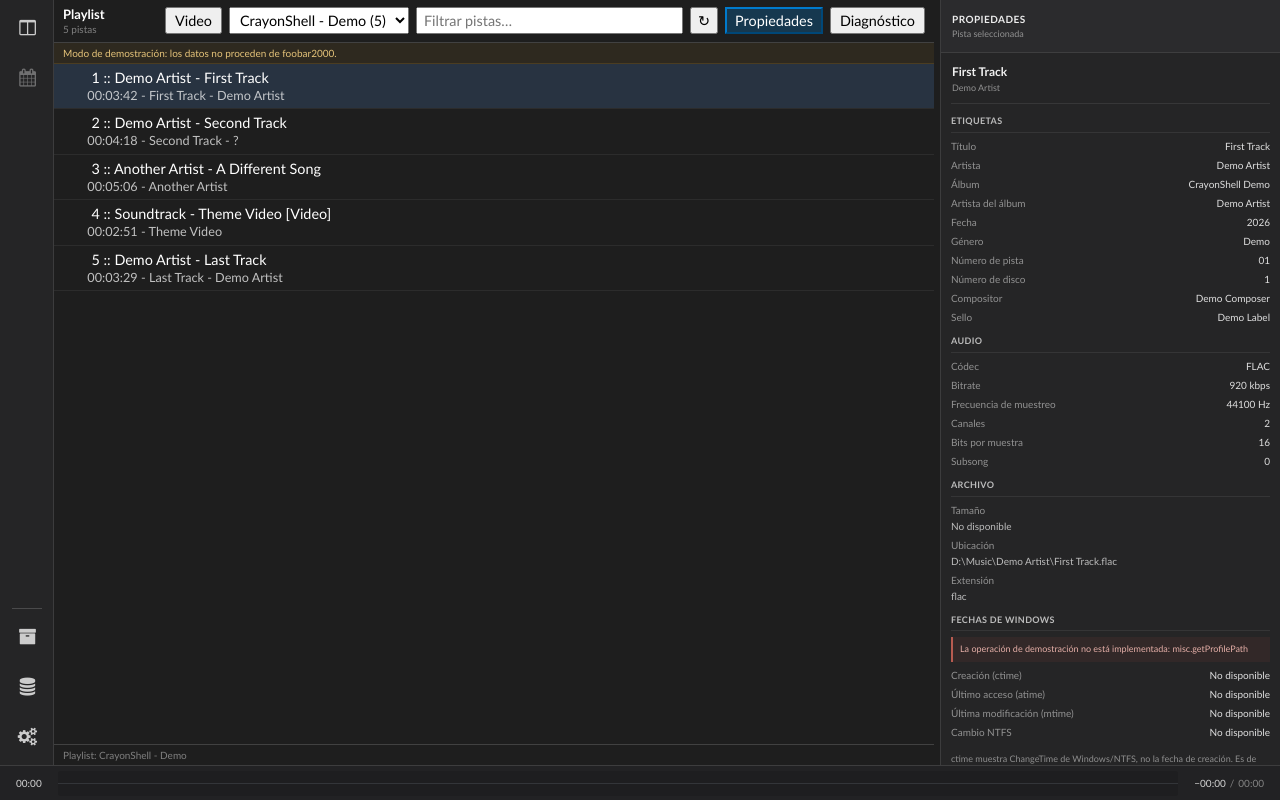
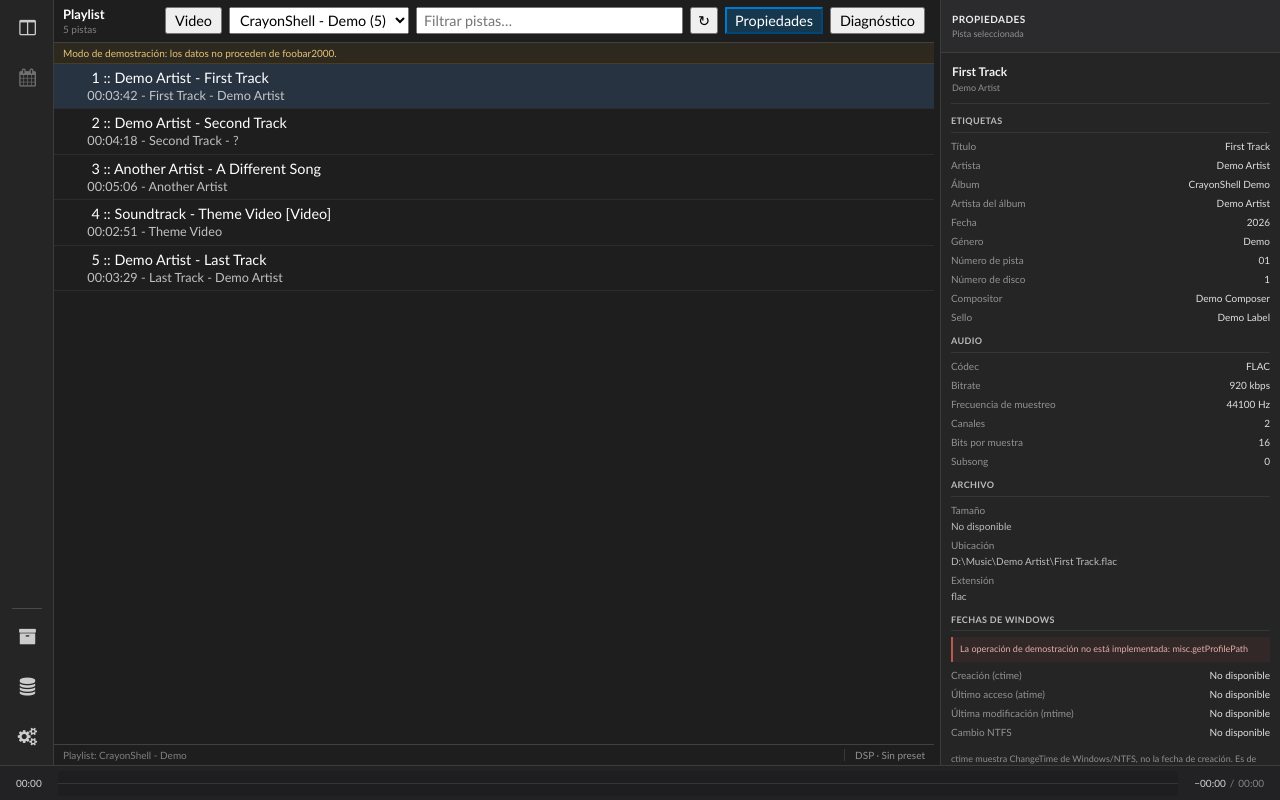
Before and after one commit to mhz698a/fb2k-CrayonShell, a React (Vite) app: page / in a window 1280 px wide. Built offline with nearby package versions, Linux system fonts and the light colour scheme.

Commit message:
Show DSP Auto Preset state in playlist status

```diff
--- a/src/components/PlaylistStatus.jsx
+++ b/src/components/PlaylistStatus.jsx
@@ -1,7 +1,86 @@
+import { useEffect, useState } from 'react';
+import {
+    getDspAutoPresetState,
+    subscribeDspAutoPresetState
+} from '../features/dspAutoPreset/dspAutoActivationController.js';
+
+const DSP_SOURCE_LABELS = {
+    default: 'predeterminado',
+    folder: 'carpeta',
+    track: 'canción'
+};
+
+function getDspStatusPresentation(state) {
+    const presetName = state.targetPreset || state.activePreset || '';
+
+    switch (state.status) {
+        case 'queued':
+            return {
+                label: 'DSP · En cola' + (presetName ? ': ' + presetName : ''),
+                title: 'Esperando para aplicar el DSP Preset' + (presetName ? ': ' + presetName : ''),
+                variant: 'is-queued'
+            };
+        case 'applying':
+            return {
+                label: 'DSP · Aplicando' + (presetName ? ': ' + presetName : ''),
+                title: 'Aplicando DSP Preset' + (presetName ? ': ' + presetName : ''),
+                variant: 'is-applying'
+            };
+        case 'verifying':
+            return {
+                label: 'DSP · Verificando' + (presetName ? ': ' + presetName : ''),
+                title: 'Verificando el DSP Preset' + (presetName ? ': ' + presetName : ''),
+                variant: 'is-verifying'
+            };
+        case 'error':
+            return {
+                label: 'DSP · Error',
+                title: state.error || 'No se pudo aplicar el DSP Preset.',
+                variant: 'is-error'
+            };
+        case 'active': {
+            const activePreset = state.activePreset || state.targetPreset || 'Activo';
+            const sourceLabel = DSP_SOURCE_LABELS[state.activationSource];
+            return {
+                label: 'DSP · ' + activePreset + (sourceLabel ? ' · ' + sourceLabel : ''),
+                title: 'DSP Preset activo: ' + activePreset
+                    + (sourceLabel ? ' (origen: ' + sourceLabel + ')' : ''),
+                variant: 'is-active'
+            };
+        }
+        default:
+            return {
+                label: 'DSP · ' + (state.activePreset || 'Sin preset'),
+                title: state.activePreset
+                    ? 'DSP Preset activo: ' + state.activePreset
+                    : 'No hay un DSP Preset activo.',
+                variant: 'is-idle'
+            };
+    }
+}
+
 export default function PlaylistStatus({ message }) {
+    const [dspState, setDspState] = useState(() => getDspAutoPresetState());
+
+    useEffect(() => {
+        const unsubscribe = subscribeDspAutoPresetState(setDspState);
+        setDspState(getDspAutoPresetState());
+        return unsubscribe;
+    }, []);
+
+    const dspStatus = getDspStatusPresentation(dspState);
+
     return (
         <footer id="PlaylistStatus" aria-live="polite">
-            {message}
+            <span className="playlist-status-message" title={message}>
+                {message}
+            </span>
+            <span
+                className={'playlist-status-dsp ' + dspStatus.variant}
+                title={dspStatus.title}
+            >
+                {dspStatus.label}
+            </span>
         </footer>
     );
 }
--- a/src/styles/main.css
+++ b/src/styles/main.css
@@ -919,11 +919,54 @@ select {
 }
 
 #PlaylistStatus {
+    display: flex;
     flex: 0 0 auto;
+    align-items: center;
+    justify-content: space-between;
+    gap: 12px;
+    min-width: 0;
     padding: 4px 9px;
     color: GrayText;
     font-size: 10px;
     border-top: 1px solid rgba(128, 128, 128, .35);
+}
+
+.playlist-status-message {
+    flex: 1 1 auto;
+    min-width: 0;
+    overflow: hidden;
+    text-overflow: ellipsis;
+    white-space: nowrap;
+}
+
+.playlist-status-dsp {
+    flex: 0 1 auto;
+    min-width: 0;
+    max-width: 52%;
+    overflow: hidden;
+    padding-left: 10px;
+    border-left: 1px solid rgba(128, 128, 128, .28);
+    text-overflow: ellipsis;
+    white-space: nowrap;
+    font-variant-numeric: tabular-nums;
+}
+
+.playlist-status-dsp.is-active {
+    color: #a9d9ae;
+}
+
+.playlist-status-dsp.is-queued,
+.playlist-status-dsp.is-applying,
+.playlist-status-dsp.is-verifying {
+    color: #d0bd8b;
+}
+
+.playlist-status-dsp.is-error {
+    color: #e6a09a;
+}
+
+.playlist-status-dsp.is-idle {
+    color: #929292;
 }
 
 button.play-btn {
```
